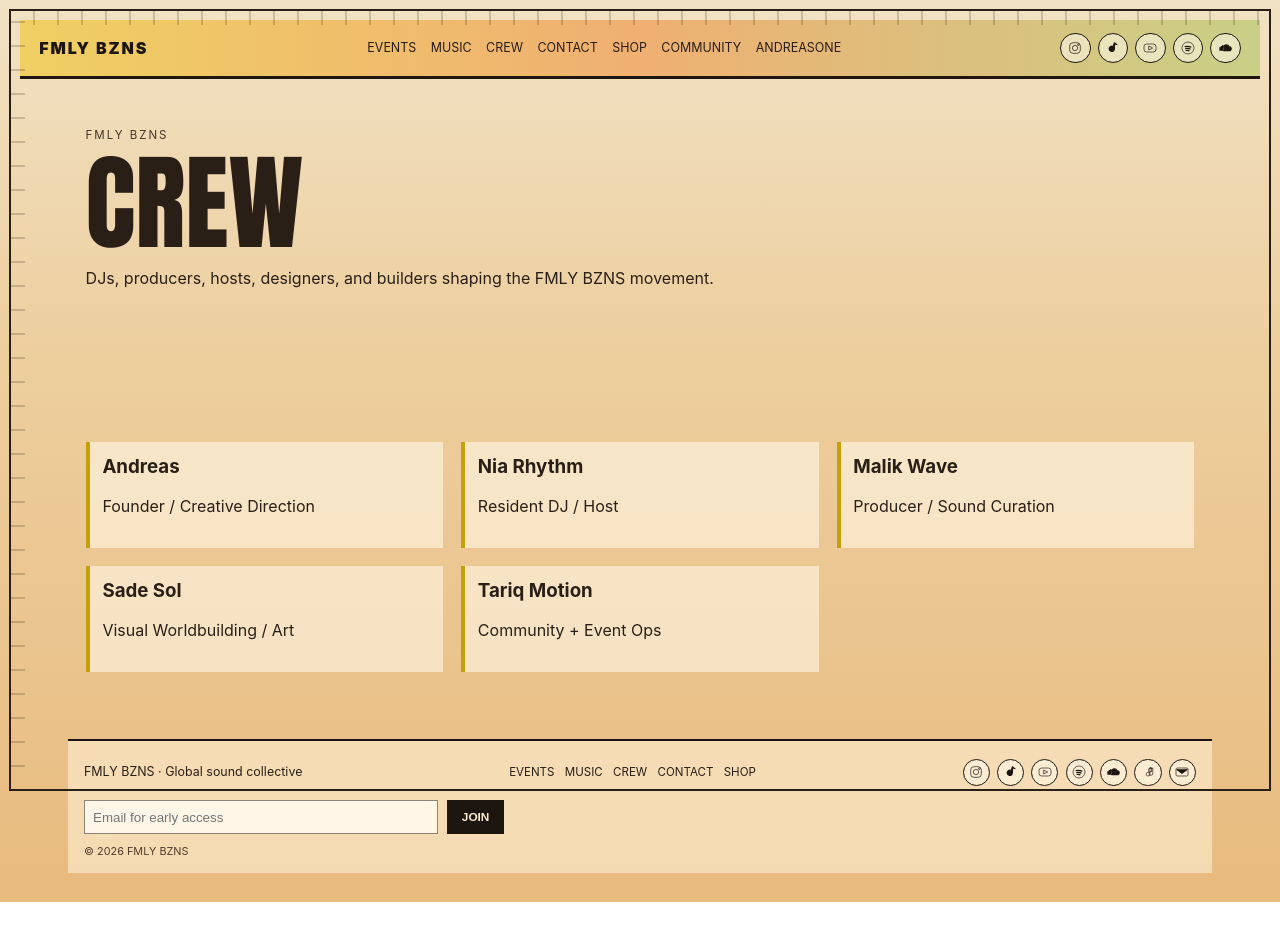
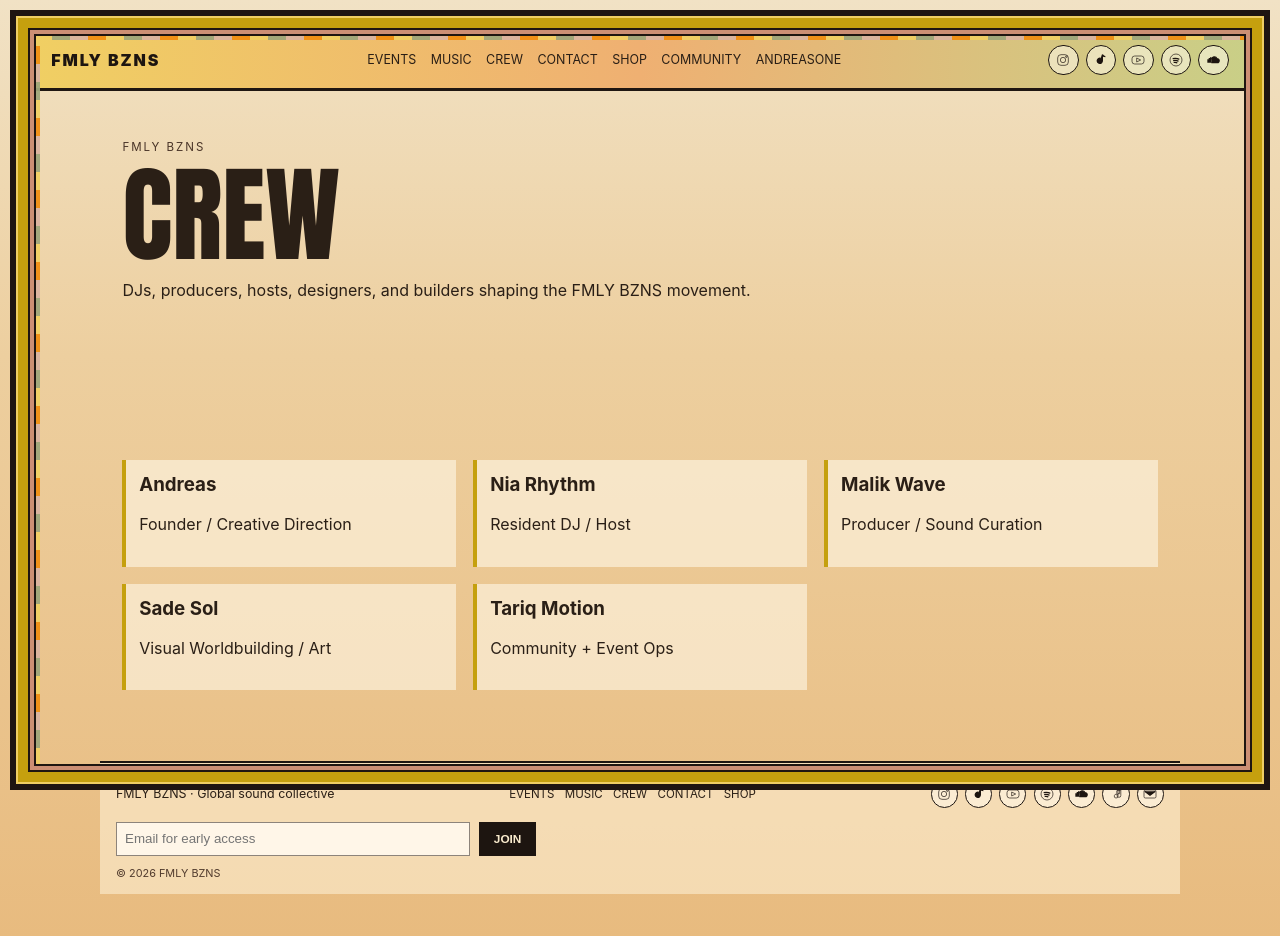
Before and after one commit to sadikikael-ship-it/AAFC-page, a Next.js app: page /crew in a window 1280 px wide. Before the commit the page ends 902 px from the top, so only its background shows below. Built offline with nearby package versions, Linux system fonts and the light colour scheme.

Commit message:
Add decorative patterned frame and stronger interior gutters

```diff
--- a/app/globals.css
+++ b/app/globals.css
@@ -22,21 +22,43 @@ html, body {
     linear-gradient(180deg, #f1e2c5 0%, #edcf9f 38%, #e8bb7f 100%);
 }
 a { color: inherit; text-decoration: none; }
-main { min-height: 100vh; padding: 1.25rem; position: relative; }
+main { min-height: 100vh; padding: 2rem; position: relative; }
 
 main::before {
   content: "";
   position: fixed;
-  inset: .55rem;
+  inset: .6rem;
   pointer-events: none;
-  border: 2px solid #2a1f16;
+  z-index: 30;
+  border: 6px solid #1f1611;
+  box-shadow:
+    inset 0 0 0 2px #f0cf63,
+    inset 0 0 0 12px #c5a00e,
+    inset 0 0 0 14px #1f1611,
+    inset 0 0 0 18px #cc8f74,
+    inset 0 0 0 20px #1f1611;
   background:
-    repeating-linear-gradient(90deg, transparent 0 22px, rgba(42, 31, 22, 0.2) 22px 24px),
-    repeating-linear-gradient(0deg, transparent 0 22px, rgba(42, 31, 22, 0.2) 22px 24px);
-  background-size: 100% 14px, 14px 100%;
+    repeating-linear-gradient(90deg, rgba(239, 142, 18, 0.95) 0 18px, rgba(240, 207, 99, 0.95) 18px 36px, rgba(158, 165, 122, 0.95) 36px 54px, rgba(217, 179, 159, 0.95) 54px 72px),
+    repeating-linear-gradient(0deg, rgba(239, 142, 18, 0.95) 0 18px, rgba(240, 207, 99, 0.95) 18px 36px, rgba(158, 165, 122, 0.95) 36px 54px, rgba(217, 179, 159, 0.95) 54px 72px);
+  background-size: 100% 24px, 24px 100%;
+  background-position: top center, left center;
   background-repeat: no-repeat;
-  z-index: 30;
 }
+
+main::after {
+  content: "";
+  position: fixed;
+  inset: 1.6rem;
+  pointer-events: none;
+  z-index: 29;
+  background:
+    radial-gradient(circle at top left, rgba(239, 142, 18, 0.75) 0 12px, transparent 13px),
+    radial-gradient(circle at top right, rgba(197, 160, 14, 0.75) 0 12px, transparent 13px),
+    radial-gradient(circle at bottom left, rgba(119, 122, 78, 0.8) 0 12px, transparent 13px),
+    radial-gradient(circle at bottom right, rgba(204, 143, 116, 0.8) 0 12px, transparent 13px);
+  background-repeat: no-repeat;
+}
+
 
 .siteHeader {
   position: sticky;
@@ -67,7 +89,7 @@ main::before {
 .iconRow svg rect, .iconRow svg circle, .iconRow svg path { stroke: currentColor; fill: none; }
 .iconRow svg path[fill], .iconRow svg rect[fill], .iconRow svg circle[fill] { fill: currentColor; }
 
-.section { width: min(1200px, 100% - 6rem); margin: 0 auto; padding: 4.2rem 1.1rem; }
+.section { width: min(1200px, 100% - 8.5rem); margin: 0 auto; padding: 4.4rem 1.4rem; }
 .eyebrow { text-transform: uppercase; letter-spacing: .17em; font-size: .72rem; color: #4a3528; }
 h1 { font-family: Impact, Haettenschweiler, 'Arial Narrow Bold', sans-serif; font-size: clamp(3rem, 8.2vw, 7rem); line-height: .9; margin: .2rem 0 .6rem; text-transform: uppercase; }
 h2 { font-family: Impact, Haettenschweiler, 'Arial Narrow Bold', sans-serif; font-size: clamp(1.8rem, 4vw, 3.2rem); line-height: .95; margin: .3rem 0 1rem; text-transform: uppercase; }
@@ -164,16 +186,17 @@ button { border: 1px solid #1d1510; background: #1d1510; color: #f8eacc; padding
 .gridForm textarea, .gridForm button { grid-column: 1 / -1; }
 
 @media (max-width: 980px) {
-  main { padding: .8rem; }
+  main { padding: 1rem; }
   .siteHeader { grid-template-columns: 1fr; position: static; }
-  .section { width: min(1200px, 100% - 2rem); padding: 3rem .6rem; }
+  .section { width: min(1200px, 100% - 2.6rem); padding: 3rem .8rem; }
   .hero { padding: 3.3rem 1.2rem 3rem; }
   .imageSplit, .imageSplit.reverse, .crewList, .eventGrid, .shopEditorial, .productGrid, .gridTwo, .cards3, .gridForm {
     grid-template-columns: 1fr;
   }
   .simpleSignup, .footerSignup { flex-direction: column; }
   .imagePanel { min-height: 320px; }
-  main::before { inset: .3rem; }
+  main::before { inset: .3rem; border-width: 4px; }
+  main::after { inset: .9rem; }
 }
 
 @media (prefers-reduced-motion: reduce) {
```
